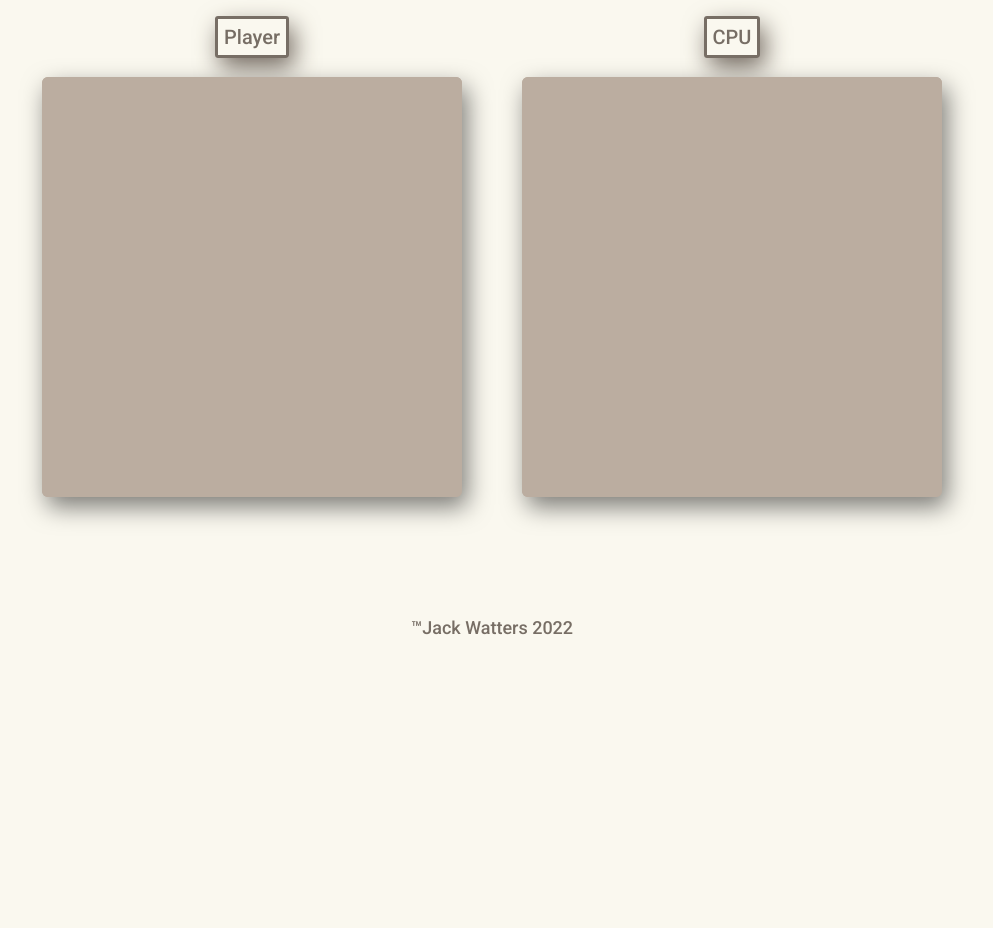
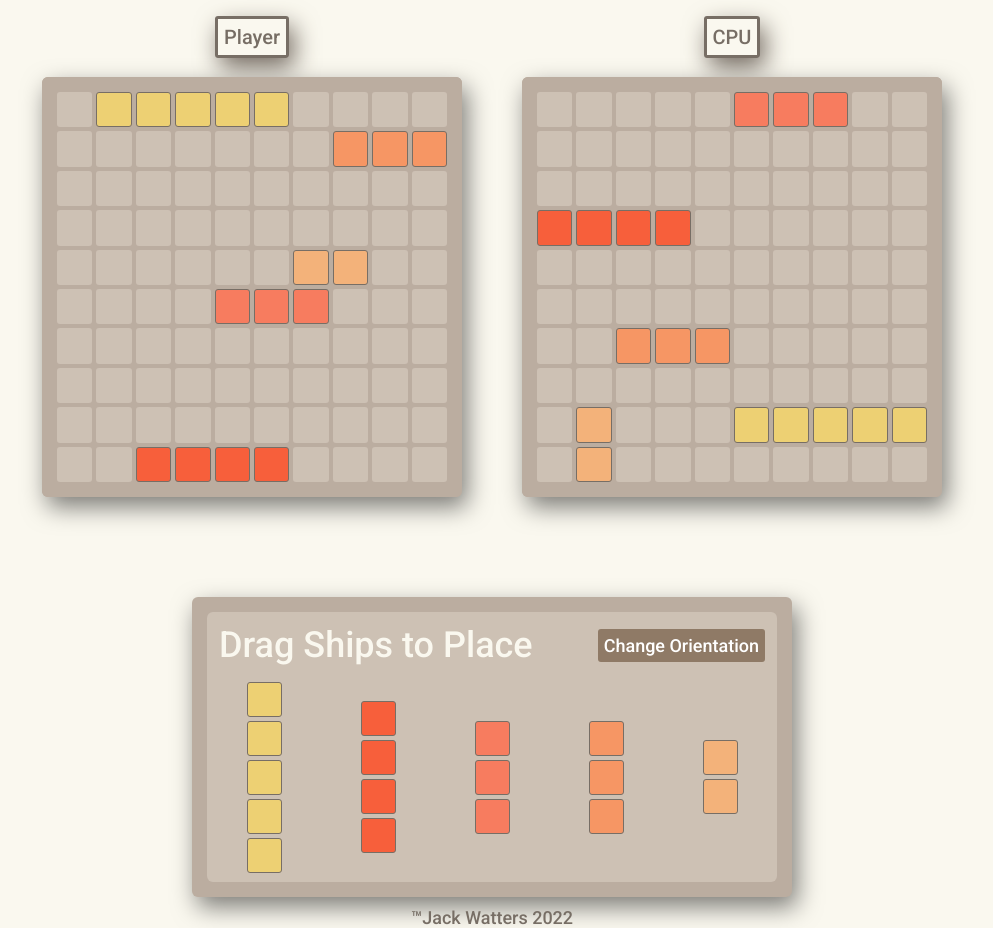
Before and after one commit to jackwatters45/battleship, a website built with webpack: page src/templates/index.html in a window 1280 px wide. Shown: the part 153-1081 px from the top of the page, without its empty margins (148-1141 px from the left). Before the commit the page ends 800 px from the top, so only its background shows below. Built offline with nearby package versions, Linux system fonts and the light colour scheme; a web font is replaced by a local one.

Commit message:
added html, styling, and js for ship bank and orientation button

```diff
--- a/src/classes/computer.js
+++ b/src/classes/computer.js
@@ -1,4 +1,6 @@
-import { Player } from './player';
+/* eslint-disable no-restricted-syntax */
+/* eslint-disable no-fallthrough */
+import Player from './player';
 
 export default class Computer extends Player {
   constructor() {
@@ -25,7 +27,9 @@ export default class Computer extends Player {
         this.opponentGameboard.board[key].attacked
         && this.opponentGameboard.board[key].shipPlaced
         && !this.opponentGameboard.board[key].shipPlaced.sunk
-      ) { return key; }
+      ) {
+        return key;
+      }
     }
     return false;
   }
@@ -37,10 +41,10 @@ export default class Computer extends Player {
     const previousMove = this.moves[this.moves.length - 1];
     // if not searching
     if (!this.search.searching) {
-      // if ship is hit begin new search usimg previous coordinate
-      if (previousMove.coordinateData.shipPlaced) { this.#newSearch('above', previousMove.coordinate); }
-      // if not ship hit attack random coordinate
-      else return this.attack(this.#getRandCoordinate());
+      // if ship is hit begin new search usimg previous coordinate, else attack random coordinate
+      if (previousMove.coordinateData.shipPlaced) {
+        this.#newSearch('above', previousMove.coordinate);
+      } else return this.attack(this.#getRandCoordinate());
     }
     // if ship was sunk last move
     if (previousMove.coordinateData.shipPlaced.sunk) {
@@ -98,7 +102,7 @@ export default class Computer extends Player {
         }
       }
       case 'left': {
-        nextCoordinate = `${row}${parseInt(column) - 1}`;
+        nextCoordinate = `${row}${parseInt(column, 10) - 1}`;
         if (
           Object.keys(this.opponentGameboard.board).includes(nextCoordinate)
           && !this.opponentGameboard.board[nextCoordinate].attacked
@@ -108,7 +112,7 @@ export default class Computer extends Player {
         }
       }
       case 'right': {
-        nextCoordinate = `${row}${parseInt(column) + 1}`;
+        nextCoordinate = `${row}${parseInt(column, 10) + 1}`;
         if (
           Object.keys(this.opponentGameboard.board).includes(nextCoordinate)
           && !this.opponentGameboard.board[nextCoordinate].attacked
@@ -131,7 +135,9 @@ export default class Computer extends Player {
       const keys = Object.keys(this.opponentGameboard.board);
       const randKey = Math.floor(keys.length * Math.random());
       const randomCoordinate = keys[randKey];
-      if (!this.opponentGameboard.board[keys[randKey]].attacked) { coordinate = randomCoordinate; }
+      if (!this.opponentGameboard.board[keys[randKey]].attacked) {
+        coordinate = randomCoordinate;
+      }
     }
     return coordinate;
   }
--- a/src/classes/gameboard.js
+++ b/src/classes/gameboard.js
@@ -1,3 +1,5 @@
+/* eslint-disable class-methods-use-this */
+/* eslint-disable no-underscore-dangle */
 import Ship from './ship';
 
 export default class Gameboard {
@@ -97,6 +99,7 @@ export default class Gameboard {
     // convert column to int
     const column = parseInt(
       columnArr.reduce((numString1, numString2) => numString1 + numString2),
+      10,
     );
     // get index of row from letters array
     const rowIndex = letters.indexOf(row);
@@ -104,13 +107,13 @@ export default class Gameboard {
     const coordinates = [];
 
     if (isHorizontal) {
-      for (let i = column; i < column + length; i++) {
+      for (let i = column; i < column + length; i += 1) {
         const newCoordinate = `${row}${i}`;
         if (!this.#isValidCoordinate(newCoordinate)) return false;
         coordinates.push(newCoordinate);
       }
     } else {
-      for (let i = rowIndex; i < rowIndex + length; i++) {
+      for (let i = rowIndex; i < rowIndex + length; i += 1) {
         const newCoordinate = `${letters[i]}${column}`;
         if (!this.#isValidCoordinate(newCoordinate)) return false;
         coordinates.push(newCoordinate);
--- a/src/dom/addSymbol.js
+++ b/src/dom/addSymbol.js
@@ -1,3 +1,4 @@
+/* eslint-disable no-param-reassign */
 export default (attackResults, box) => {
   if (attackResults) {
     box.innerHTML = 'x';
--- a/src/dom/clearBoard.js
+++ b/src/dom/clearBoard.js
@@ -1,3 +1,4 @@
+/* eslint-disable no-param-reassign */
 export default (leftBoard, rightBoard) => {
   const leftOverlay = document.querySelector('#left.overlay');
   const rightOverlay = document.querySelector('#right.overlay');
--- /dev/null
+++ b/src/dom/toggleOrientation.js
@@ -0,0 +1,9 @@
+export default () => {
+  const shipContainer = document.querySelector('.ships');
+  shipContainer.classList.toggle('horizontal-orientation');
+  shipContainer.classList.toggle('vertical-orientation');
+  const ships = document.querySelectorAll('.ship');
+  ships.forEach((ship) => {
+    ship.classList.toggle('horizontal');
+  });
+};
--- a/src/index.js
+++ b/src/index.js
@@ -1,3 +1,4 @@
+/* eslint-disable no-use-before-define */
 import './styles/style.css';
 import Player from './classes/player';
 import Computer from './classes/computer';
@@ -7,7 +8,9 @@ import displayShips from './dom/displayShips';
 import isSunk from './dom/isSunk';
 import addSymbol from './dom/addSymbol';
 import gameOver from './dom/gameOver';
+import toggleOrientation from './dom/toggleOrientation';
 
+// eslint-disable-next-line no-unused-expressions
 ('use strict');
 
 const leftBoard = document.querySelector('.left-board');
@@ -48,9 +51,14 @@ newGame.addEventListener('click', () => {
 const addAttackListeners = (player, cpu) => {
   const rightBoxes = document.querySelectorAll('.right-board-box');
   rightBoxes.forEach((box) => box.addEventListener('click', () => {
-    if (userAttack(box, player)) cpuAttack(cpu);
+    if (userAttack(box, player)) {
+      setTimeout(cpuAttack, 200, cpu);
+    }
   }));
 };
+
+const orientationButton = document.querySelector('.orientation');
+orientationButton.addEventListener('click', toggleOrientation);
 
 const cpuAttack = (cpu) => {
   const attackResults = cpu.randomAttack();
--- a/src/styles/style.css
+++ b/src/styles/style.css
@@ -2,7 +2,7 @@
 
 * {
     margin: 0;
-    padding: 0;
+    /* padding: 0; */
     box-sizing: border-box;
     font-family: roboto, "Clear Sans", "Helvetica Neue", Arial, sans-serif;
     font-weight: 500;
@@ -18,7 +18,8 @@ body {
 }
 
 button,
-a {
+a,
+.right-board {
     cursor: pointer;
 }
 
@@ -70,13 +71,26 @@ a {
     transition: all .15s linear 0s;
 }
 
-.restart:hover {
+.orientation {
+    border-radius: 3px;
+    background-color: #8f7a66;
+    justify-self: right;
+    align-self: center;
+    border: none;
+    color: white;
+    transition: all .15s linear 0s;
+    font-size: 18px;
+    padding: 6px;
+}
+
+.restart:hover,
+.orientation:hover {
     box-shadow: -3px 3px 0;
 }
 
 .main-content {
     display: grid;
-    grid-template-rows: 80px 1fr;
+    grid-template-rows: 80px 520px 1fr;
 }
 
 .players {
@@ -114,7 +128,8 @@ a {
 }
 
 .left-board-box,
-.right-board-box {
+.right-board-box,
+.box {
     background-color: rgba(238, 228, 218, .35);
     border-radius: 3px;
     display: grid;
@@ -122,17 +137,109 @@ a {
     text-align: center;
 }
 
-.right-board .right-board-box {
+.right-board {
     cursor: pointer;
 }
 
 
-.right-board .box:hover {
+.right-board-box:hover {
     background-color: #faf8ef6d;
 }
 
+.ships-container {
+    background-color: #bbada0;
+    width: 600px;
+    height: 300px;
+    border-radius: 6px;
+    justify-self: center;
+    justify-content: center;
+    align-items: center;
+    text-align: center;
+    display: grid;
+}
+
+.ships-background {
+    background-color: rgba(238, 228, 218, .35);
+    height: 270px;
+    width: 570px;
+    border-radius: 6px;
+    color: #faf8ef;
+    font-size: 36px;
+    display: grid;
+    grid-template-rows: 60px 1fr;
+}
+
+.ship-header {
+    margin: 12px;
+    display: grid;
+    grid-template-columns: 2fr 1fr;
+}
+
+.ship-text {
+    justify-self: start;
+}
+
+.ships {
+    display: grid;
+    align-items: center;
+    justify-items: center;
+}
+
+.ship {
+    gap: 4px;
+    display: flex;
+    flex-direction: column;
+}
+
+.ship:hover {
+    box-shadow: 5px 10px 25px rgba(119, 110, 101, 1);
+}
+
+.box {
+    color: #776e65;
+    height: 35px;
+    width: 35px;
+    border: 1px solid rgb(119, 110, 101);
+}
+
+#carrier>.box {
+    background-color: rgb(237, 208, 115);
+}
+
+#battleship>.box {
+    background-color: rgb(247, 95, 59)
+}
+
+#cruiser>.box {
+    background-color: rgb(247, 124, 95);
+}
+
+#submarine>.box {
+    background-color: rgb(246, 150, 100);
+}
+
+#destroyer>.box {
+    background-color: rgb(243, 178, 122);
+}
+
+.vertical-orientation {
+    grid-template-columns: repeat(5, 1fr);
+}
+
+.horizontal-orientation {
+    grid-template-rows: 1fr 1fr 1fr;
+}
+
+.ship.horizontal {
+    flex-direction: row;
+}
+
+#submarine.horizontal,
+#cruiser.horizontal {
+    grid-row: 2;
+}
+
 .footer {
-    justify-self: center;
     align-self: center;
     font-size: 18px;
     font-weight: 500;
--- a/src/templates/index.html
+++ b/src/templates/index.html
@@ -7,6 +7,7 @@
   <meta name="viewport" content="width=device-width, initial-scale=1.0">
   <title>Battleship</title>
   <link rel="stylesheet" href="../styles/style.css">
+  <link rel="icon" href="../assets/ship.png">
 </head>
 
 <body>
@@ -34,6 +35,43 @@
           <div class="right-board"></div>
         </div>
       </div>
+      <div class="ships-container shadow">
+        <div class="ships-background">
+          <div class="ship-header">
+            <div class="ship-text">Drag Ships to Place</div>
+            <button class="orientation " type="button">Change Orientation</button>
+          </div>
+          <div class="ships vertical-orientation">
+            <div class="ship" id="carrier" title="Carrier" draggable="true">
+              <div id="carrier-start" class="box"></div>
+              <div class="box"></div>
+              <div class="box"></div>
+              <div class="box"></div>
+              <div class="box"></div>
+            </div>
+            <div class="ship" id="battleship" title="Battleship" draggable="true">
+              <div id="battleship-start" class="box"></div>
+              <div class="box"></div>
+              <div class="box"></div>
+              <div class="box"></div>
+            </div>
+            <div class="ship" id="cruiser" title="Cruiser" draggable="true">
+              <div id="cruiser-start" class="box"></div>
+              <div class="box"></div>
+              <div class="box"></div>
+            </div>
+            <div class="ship" id="submarine" title="Submarine" draggable="true">
+              <div id="submarine-start" class="box"></div>
+              <div class="box"></div>
+              <div class="box"></div>
+            </div>
+            <div class="ship" id="destroyer" title="Destroyer" draggable="true">
+              <div id="destroyer-start" class="box"></div>
+              <div class="box"></div>
+            </div>
+          </div>
+        </div>
+      </div>
     </div>
     <div class="footer"><a href="https://github.com/jackwatters45">
         ™Jack Watters 2022</a>
```
Also changed, not shown: src/tests/player.test.js (+2 -1 lines), README.md (added), src/assets/ship.png (added).
